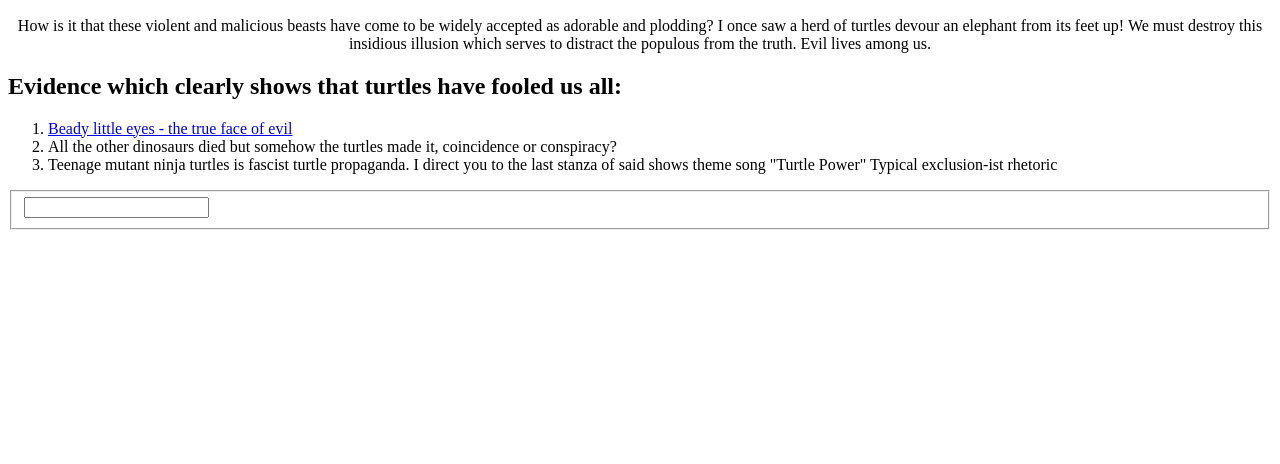
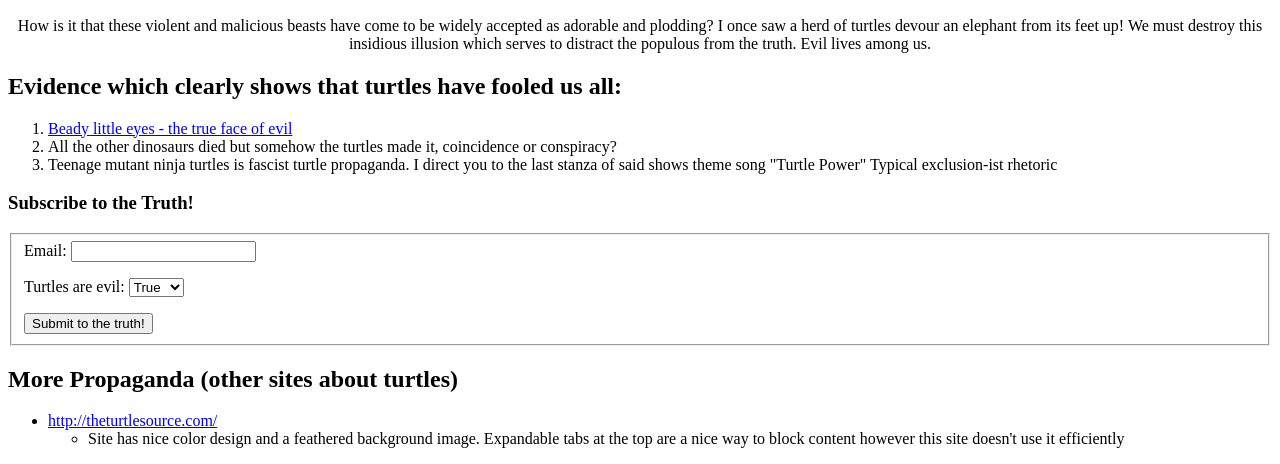
Before and after one commit to ajvera/ajvera.github.io, a plain HTML site: page index.html in a window 1280 px wide. Shown: the part 499-963 px from the top of the page. Before the commit the page ends 800 px from the top, so only its background shows below. Drawn offline with Linux system fonts and the light colour scheme.

Commit message:
Add inputs to form, add website for comparison

```diff
--- a/index.html
+++ b/index.html
@@ -25,14 +25,32 @@
     </p>
   </section>
   <section>
-    <form>
+    <h3>Subscribe to the Truth!</h3>
+    <form name="subscription" action="truth.html" method="post">
       <fieldset>
         <div>
-          <label></label>
-          <input type="" name="">
+          <label>Email:</label>
+          <input type="email" name="email-list">
         </div>
-      </fieldset>
+        <div>
+        <p>Turtles are evil: <select name="gullibility-test">
+          <option value="boolean">True</option>
+          <option value="boolean">False</option>
+        </select></p>
+        </div>
+      <button type="submit">Submit to the truth!</button>
     </form>
   </section>
+  <footer>
+    <h2>More Propaganda (other sites about turtles)</h2>
+    <ul>
+      <li><a href="http://theturtlesource.com/">http://theturtlesource.com/</a>
+        <ul>
+          <li>Site has nice color design and a feathered background image. Expandable tabs at the top are a nice way to block content however this site doesn't use it efficiently </li>
+        </ul>
+        </li>
+        </ul>
+    </ul>
+  </footer>
 </body>
 </html>
```
